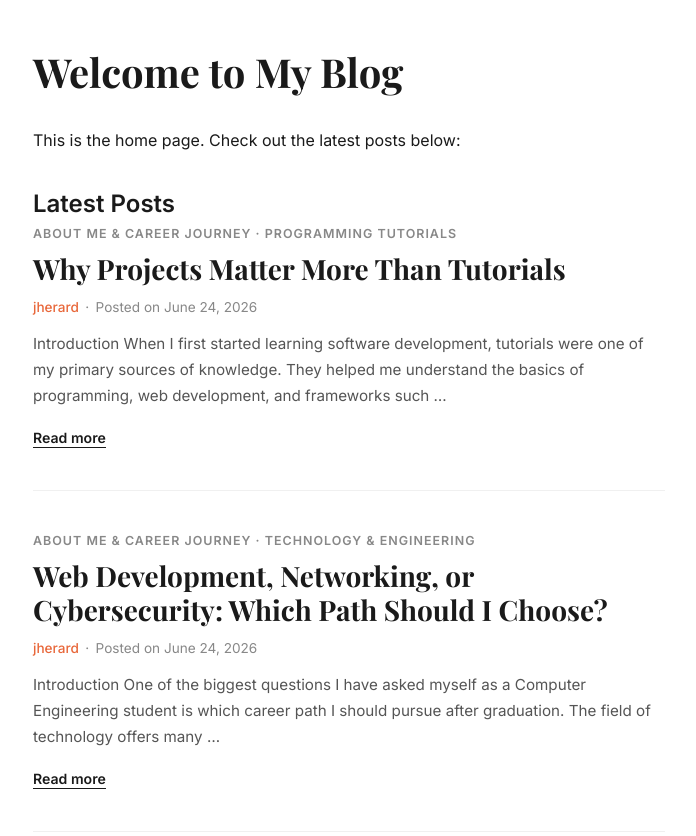
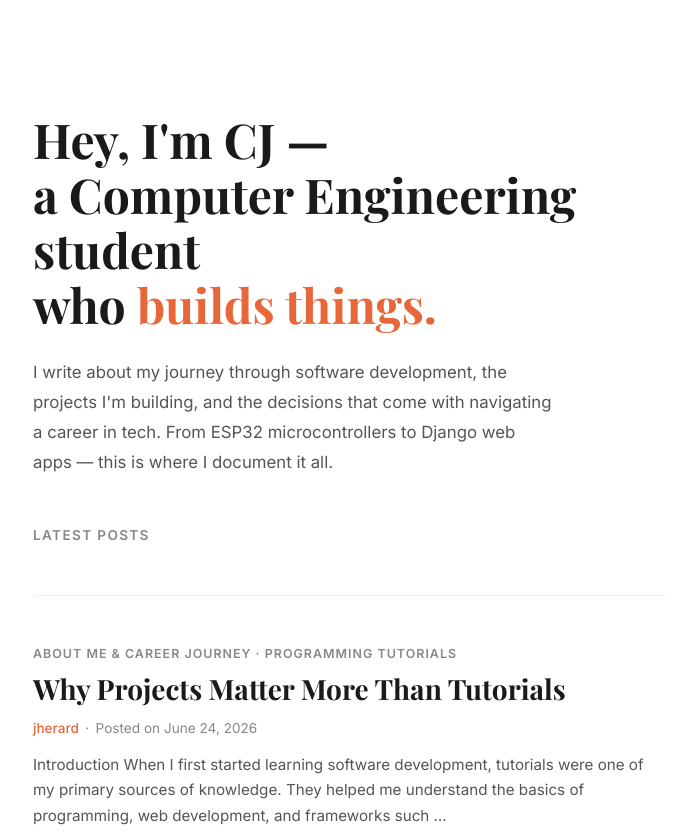
Before and after one commit to cjilagan/blog-with-cms, a Django app: page / in a window 1280 px wide. Shown: the part 78-914 px from the top of the page, without its empty margins (291-987 px from the left). Run offline with Django 5.2, Linux system fonts and the light colour scheme; data comes from the database, SQL or seed files in the repository; some libraries are stand-ins or nearby versions.

Commit message:
home styling

```diff
--- a/posts/templates/posts/home.html
+++ b/posts/templates/posts/home.html
@@ -4,9 +4,12 @@
 
 {% block content %}
 <div class="home-intro">
-    <h1>Welcome to My Blog</h1>
-    <p>This is the home page. Check out the latest posts below:</p>
-
+    <h1>Hey, I'm CJ —<br>a Computer Engineering student<br>who <span>builds things.</span></h1>
+    <p>
+        I write about my journey through software development, the projects I'm building,
+        and the decisions that come with navigating a career in tech.
+        From ESP32 microcontrollers to Django web apps — this is where I document it all.
+    </p>
     <h2>Latest Posts</h2>
 </div>
 {% include 'posts/partials/post_items.html' with posts=latest_posts %}
--- a/static/css/style.css
+++ b/static/css/style.css
@@ -58,8 +58,40 @@ body {
     line-height: 1.6;
 }
 
-.home-intro p{
-    margin-bottom: 2rem;
+
+.home-intro {
+    padding: 4rem 0 3rem 0;
+    border-bottom: 1px solid #f0f0f0;
+    margin-bottom: 3rem;
+}
+
+.home-intro h1 {
+    font-family: 'Playfair Display', serif;
+    font-size: 3rem;
+    font-weight: 700;
+    line-height: 1.15;
+    margin-bottom: 1.5rem;
+    color: #1a1a1a;
+}
+
+.home-intro h1 span {
+    color: #e8673a;
+}
+
+.home-intro p {
+    font-size: 1.05rem;
+    color: #555;
+    line-height: 1.8;
+    max-width: 520px;
+    margin-bottom: 3rem;
+}
+
+.home-intro h2 {
+    font-size: 0.85rem;
+    font-weight: 600;
+    text-transform: uppercase;
+    letter-spacing: 0.1em;
+    color: #888;
 }
 
 nav {
```
